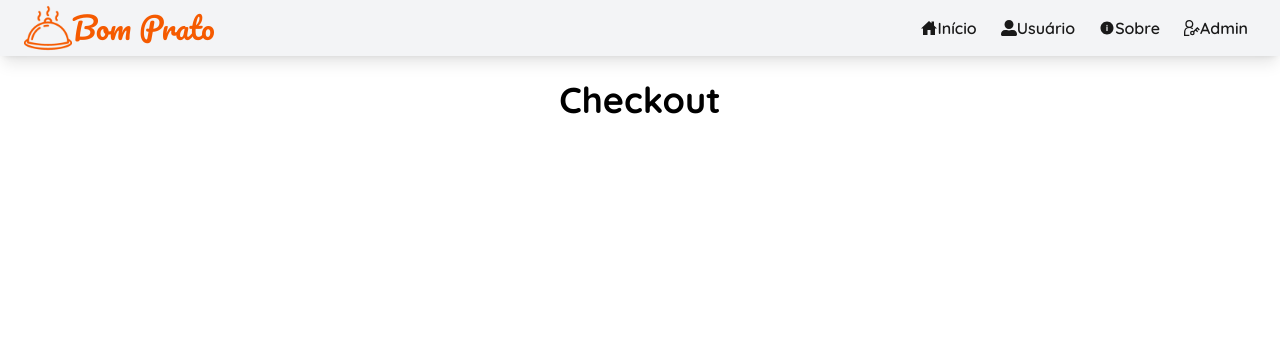
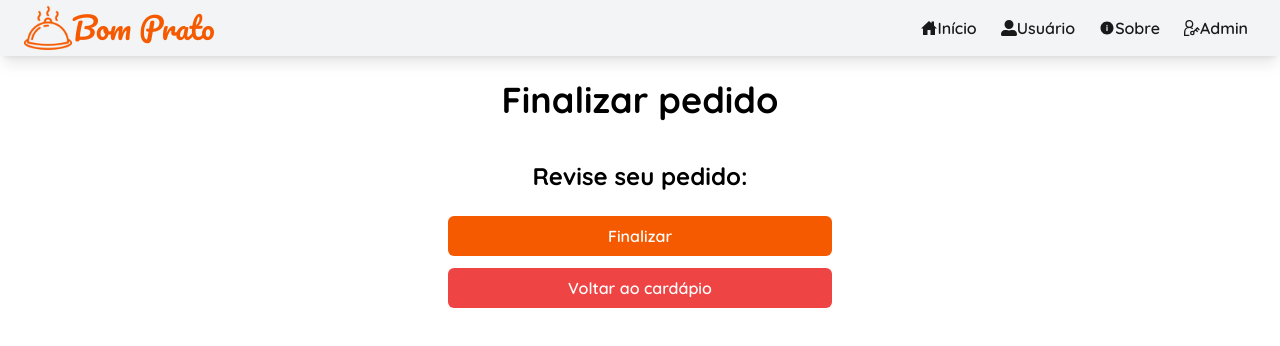
Before and after one commit to GuilhermeRPimenta/Restaurante, a React (Vite) app in the folder client/: page /checkout in a window 1280 px wide. Shown: the top 346 px of the page. Built offline with nearby package versions, Linux system fonts and the light colour scheme.

Commit message:
feat(client): adds checkout page basic layout

```diff
--- a/client/src/components/Footer/Footer.tsx
+++ b/client/src/components/Footer/Footer.tsx
@@ -1,7 +1,9 @@
+import { useLocation } from "react-router-dom";
 import ButtonLink from "../Global/ButtonLink";
 import { useCart } from "../Global/CartProvider";
 
 const Footer = () => {
+  const location = useLocation();
   const cart = useCart();
   const total = cart.cartContent.reduce((acc, product) => {
     const val = Number(product.price) * product.quantity;
@@ -13,13 +15,19 @@ const Footer = () => {
       className={`bg-gray-100 p-2 flex gap-2 items-center justify-center fixed z-[10] w-full transition-all duration-200 ${
         hiddenFooter ? "bottom-[-5rem]" : "bottom-0"
       }`}
+      style={{
+        boxShadow:
+          "0 -4px 6px -1px rgba(0, 0, 0, 0.1), 0 -2px 4px -2px rgba(0, 0, 0, 0.1)",
+      }}
     >
-      <div className="font-bold mx-auto w-28 md:w-72">{`Total: R$${total
+      <div className="font-bold mx-auto ">{`Total: R$${total
         .toFixed(2)
         .replace(".", ",")}`}</div>
-      <ButtonLink className="px-8 md:px-32 mx-auto lg:px-48" to="/checkout">
-        Finalizar
-      </ButtonLink>
+      {location.pathname === "/" && (
+        <ButtonLink className="px-8 md:px-32 mx-auto " to="/checkout">
+          Finalizar
+        </ButtonLink>
+      )}
     </footer>
   );
 };
--- a/client/src/components/Home/ProductCard.tsx
+++ b/client/src/components/Global/ProductCard.tsx
@@ -1,7 +1,7 @@
 import brokenImage from "../../assets/icons8-broken-image-100.png";
 import { Product } from "../../types/Product";
-import Button from "../Global/Button";
-import { useCart } from "../Global/CartProvider";
+import Button from "./Button";
+import { useCart } from "./CartProvider";
 
 const ProductCard = ({ product }: { product: Product }) => {
   const cart = useCart();
@@ -22,7 +22,7 @@ const ProductCard = ({ product }: { product: Product }) => {
     });
   };
   return (
-    <div className="flex flex-col gap-2 items-center p-2 bg-secondary rounded-xl max-w-sm w-full mx-auto hover:shadow-md">
+    <div className="flex flex-col gap-2 items-center py-2 bg-secondary rounded-xl max-w-sm w-full mx-auto hover:shadow-md">
       <h4 className="text-2xl font-bold">{product.name}</h4>
       <img
         src={product.imageUrl || brokenImage}
--- a/client/src/components/Main/Main.tsx
+++ b/client/src/components/Main/Main.tsx
@@ -1,7 +1,9 @@
 import React from "react";
 
 const Main = ({ children }: { children: React.ReactNode }) => {
-  return <div className="flex flex-grow justify-center py-6">{children}</div>;
+  return (
+    <div className="flex flex-grow justify-center py-6 px-6">{children}</div>
+  );
 };
 
 export default Main;
--- a/client/src/layouts/MainLayout.tsx
+++ b/client/src/layouts/MainLayout.tsx
@@ -13,7 +13,9 @@ const MainLayout = () => {
         <Main>
           <Outlet />
         </Main>
-        {location.pathname === "/" && <Footer />}
+        {(location.pathname === "/" || location.pathname === "/checkout") && (
+          <Footer />
+        )}
       </CartProvider>
     </div>
   );
--- a/client/src/pages/Checkout.tsx
+++ b/client/src/pages/Checkout.tsx
@@ -1,7 +1,49 @@
+import { useEffect, useRef, useState } from "react";
+import ButtonLink from "../components/Global/ButtonLink";
+import { useCart } from "../components/Global/CartProvider";
+import ProductCard from "../components/Global/ProductCard";
+import { ProductsByCategory } from "../types/Product";
+import Button from "../components/Global/Button";
+
 const Checkout = () => {
+  const cart = useCart();
+  const { cartContent, clearCart } = cart;
+  const [productsByCategory] = useState<ProductsByCategory>(
+    cartContent.reduce((acc, product) => {
+      if (!acc[product.category]) {
+        acc[product.category] = [];
+      }
+      acc[product.category].push(product);
+      return acc;
+    }, {} as ProductsByCategory)
+  );
+  useEffect(() => {
+    window.scrollTo(0, 0);
+  }, []);
   return (
-    <div className="flex flex-col h-full text-center w-full justify-center px-4">
-      <h2 className="text-4xl font-bold mb-10">Checkout</h2>
+    <div className="flex flex-col h-full text-center w-full justify-center px-4 pb-16">
+      <h2 className="text-4xl font-bold mb-10">Finalizar pedido</h2>
+      <h3 className="text-2xl font-bold">Revise seu pedido:</h3>
+      <div className="grid gap-y-10">
+        {Object.keys(productsByCategory).map((category) => {
+          return (
+            <div key={category}>
+              <h3 className="text-3xl font-bold py-2">{category}</h3>
+              <div className="grid md:grid-cols-2 xl:grid-cols-3 gap-3 2xl:grid-cols-4  max-w-3xl xl:max-w-6xl 2xl:max-w-max">
+                {productsByCategory[category]?.map((product) => (
+                  <ProductCard product={product} key={product.id} />
+                ))}
+              </div>
+            </div>
+          );
+        })}
+      </div>
+      <div className="flex flex-col gap-3 mt-6 items-center">
+        <Button className="w-full max-w-96">Finalizar</Button>
+        <ButtonLink variant="desctructive" className="w-full max-w-96" to="/">
+          Voltar ao cardápio
+        </ButtonLink>
+      </div>
     </div>
   );
 };
--- a/client/src/pages/Home.tsx
+++ b/client/src/pages/Home.tsx
@@ -3,7 +3,7 @@ import { Product, ProductsByCategory } from "../types/Product";
 import LoadingIcon from "../components/Global/LoadingIcon";
 import { VscError } from "react-icons/vsc";
 import Button from "../components/Global/Button";
-import ProductCard from "../components/Home/ProductCard";
+import ProductCard from "../components/Global/ProductCard";
 
 const Home = () => {
   const [productsByCategory, setProductsByCategory] =
@@ -38,7 +38,7 @@ const Home = () => {
     fetchProducts();
   }, []);
   return (
-    <div className="text-center items-center px-2 pb-16">
+    <div className="text-center items-center pb-16">
       <h2 className="text-4xl font-bold mb-10">Cardápio</h2>
       {productsByCategory && pageState === "LOADED" && (
         <div className="grid gap-y-10">
--- a/client/src/pages/user/UserHome.tsx
+++ b/client/src/pages/user/UserHome.tsx
@@ -81,7 +81,7 @@ const UserHome = () => {
     }
   };
   return (
-    <div className="flex flex-col h-full text-center w-full justify-center px-4">
+    <div className="flex flex-col h-full text-center w-full justify-center">
       <h2 className="text-4xl font-bold mb-10">Usuário</h2>
       {pageState === "LOGIN" && (
         <div className="flex flex-col justify-center">
```
